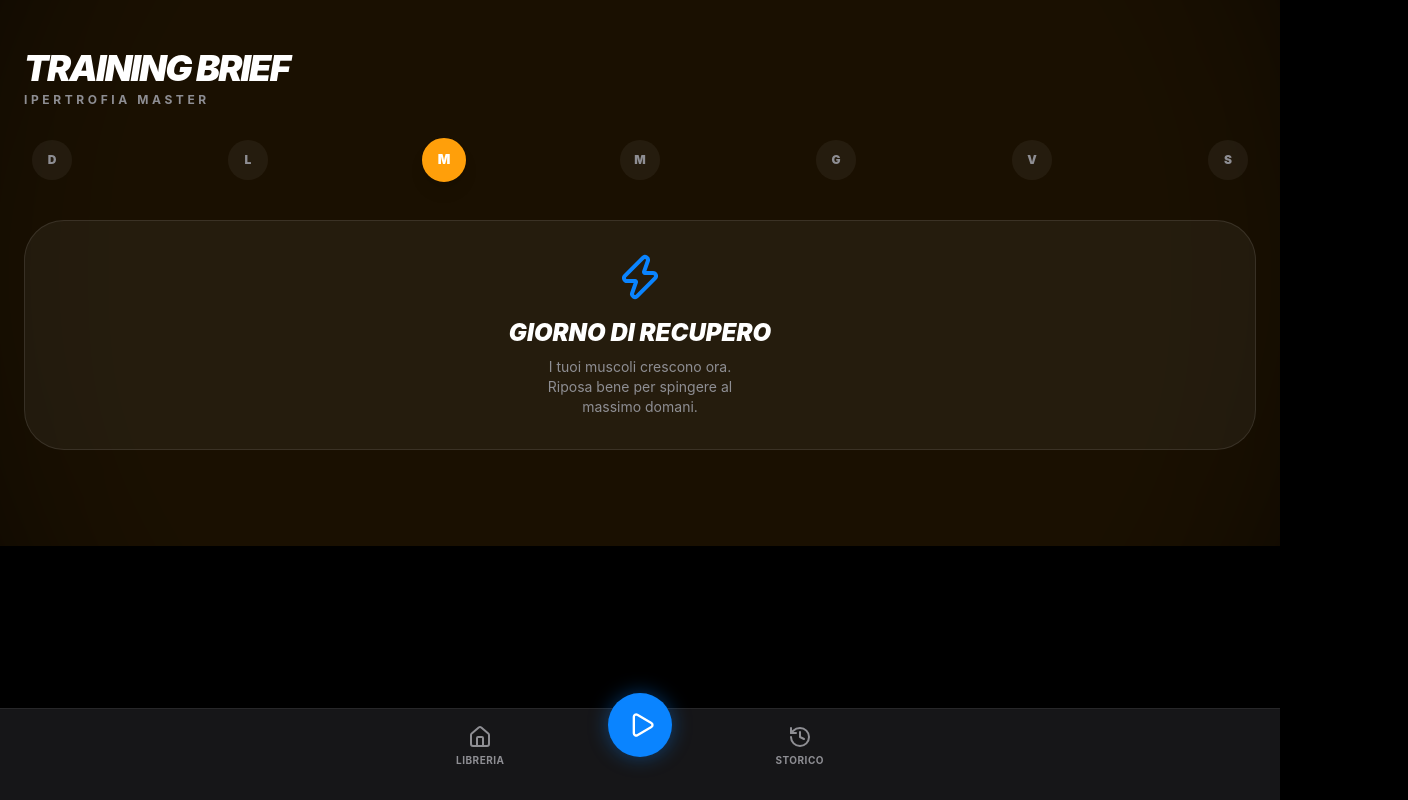
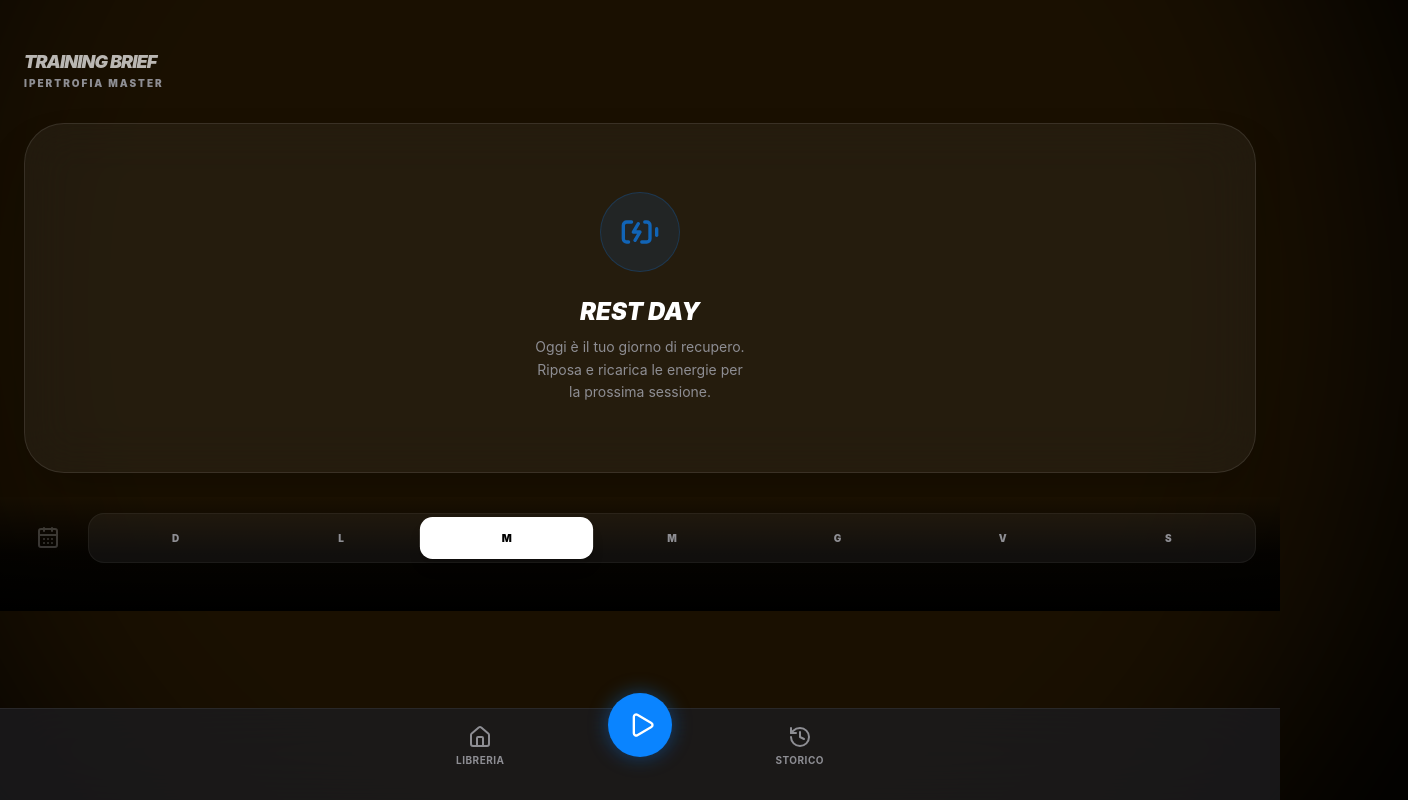
Before and after one commit to Gabri126/fittrack-pro, a React (Vite) app: page / in a window 1280 px wide. Both pictures are taken after a click on the button "VAI ALLA LIVEVIEW". Shown: the top 800 px of the page, 1408 px wide, since content can reach past the window. Built offline with nearby package versions, Linux system fonts and the light colour scheme.

Commit message:
backup 07/05/26

```diff
--- a/src/views/LiveView.jsx
+++ b/src/views/LiveView.jsx
@@ -1,5 +1,9 @@
 import React, { useState, useEffect, useMemo, useRef } from 'react';
-import { PlayCircle, CheckCircle2, Trophy, AlertTriangle, ArrowLeft, Heart, Flame, Dumbbell, Zap, Pause, Play, NotebookPen, X, RefreshCcw, RefreshCw, XCircle, ChevronRight, Activity, Clock, ChevronDown, ChevronUp } from 'lucide-react';
+import {
+  PlayCircle, CheckCircle2, Trophy, AlertTriangle, ArrowLeft, Heart, Flame, Dumbbell, Zap,
+  Pause, Play, NotebookPen, X, RefreshCcw, RefreshCw, XCircle, ChevronRight, Activity,
+  Clock, ChevronDown, ChevronUp, BatteryCharging, CalendarDays, Calendar
+} from 'lucide-react';
 import { motion, AnimatePresence } from 'framer-motion';
 import confetti from 'canvas-confetti';
 import { cn } from '../App';
@@ -30,26 +34,14 @@ export default function LiveView({
 }) {
 
   const activePlan = library?.find(p => p.status === 'active');
-
-  // 1. TOP LEVEL SAFETY GUARD
-  if (!activeWorkout && !activePlan) {
-    return (
-      <div className="flex flex-col h-full bg-black text-white p-8 items-center justify-center text-center">
-        <Dumbbell size={64} className="text-muted/20 mb-6" />
-        <h2 className="text-2xl font-bold mb-2 uppercase italic tracking-tighter">Nessun Allenamento</h2>
-        <p className="text-muted text-sm max-w-xs leading-relaxed">Attiva un piano nel Laboratorio per sbloccare il briefing giornaliero e iniziare la sessione.</p>
-        <button onClick={() => setCurrentTab('editor')} className="mt-8 bg-white text-black font-black uppercase tracking-widest px-8 py-3 rounded-full active:scale-95 transition-all text-xs">Vai al Laboratorio</button>
-      </div>
-    );
-  }
-
   const todayDayOfWeek = new Date().getDay();
   const [selectedDayIndex, setSelectedDayIndex] = useState(todayDayOfWeek);
-  const [isWorkoutFinished, setIsWorkoutFinished] = useState(false);
   const [direction, setDirection] = useState(1);
   const [activePicker, setActivePicker] = useState(null); // 'reps', 'weight'
   const [activeSetTimer, setActiveSetTimer] = useState(null); // { left, total }
   const [isPaused, setIsPaused] = useState(false);
+  const [isWorkoutFinished, setIsWorkoutFinished] = useState(false);
+  const [pendingWarmupInjection, setPendingWarmupInjection] = useState(false);
 
   useEffect(() => {
     return () => setIsTabBarHidden(false);
@@ -63,7 +55,7 @@ export default function LiveView({
     }
   }, [isPaused, isWorkoutFinished, activeWorkout, setIsTabBarHidden]);
 
-  // PROTECTED DERIVED VARIABLES (Optional Chaining everywhere)
+  // PROTECTED DERIVED VARIABLES
   const currentExercise = activeWorkout?.exercises?.[currentExerciseIndex] || null;
   const activeSetIndex = currentExercise ? currentExercise.sets.findIndex(s => !s.completed) : -1;
   const isExerciseDone = currentExercise && activeSetIndex === -1;
@@ -72,14 +64,17 @@ export default function LiveView({
 
   const currentVolume = useMemo(() => {
     if (!activeWorkout?.exercises) return 0;
-    return activeWorkout.exercises.reduce((acc, ex) => acc + ex.sets.filter(s => s.completed && !s.isWarmup).reduce((sum, s) => sum + (parseFloat(s.weight) || 0) * (parseInt(s.reps) || 0), 0), 0);
+    return activeWorkout.exercises.reduce((acc, ex) => {
+      const sets = ex.sets || [];
+      return acc + sets.filter(s => s.completed && !s.isWarmup).reduce((sum, s) => sum + (parseFloat(s.weight) || 0) * (parseInt(s.reps) || 0), 0);
+    }, 0);
   }, [activeWorkout]);
 
-  // BRIEFING DATA (Memoized)
+  // BRIEFING DATA (Secure definition)
   const briefingData = useMemo(() => {
-    if (!activePlan) return null;
+    if (!activePlan?.days) return null;
     const day = activePlan.days.find(d => d.dayOfWeek === selectedDayIndex);
-    if (!day || day.exercises.length === 0) return null;
+    if (!day || !day.exercises || day.exercises.length === 0) return null;
 
     let totalVol = 0;
     let warmup = 0;
@@ -97,7 +92,19 @@ export default function LiveView({
     return { volume: totalVol, warmup, work, exercisesCount: day.exercises.length, tags: day.tags || [] };
   }, [activePlan, selectedDayIndex]);
 
-  // UTILS
+  // NAVIGATION HANDLERS
+  const handleNextDay = () => {
+    setDirection(1);
+    setSelectedDayIndex(prev => (prev + 1) % 7);
+    if (navigator.vibrate) navigator.vibrate(10);
+  };
+
+  const handlePrevDay = () => {
+    setDirection(-1);
+    setSelectedDayIndex(prev => (prev - 1 + 7) % 7);
+    if (navigator.vibrate) navigator.vibrate(10);
+  };
+
   const formatTime = (sec) => {
     const m = Math.floor(sec / 60);
     const s = sec % 60;
@@ -105,20 +112,31 @@ export default function LiveView({
   };
 
   const startWorkout = () => {
-    if (!activePlan) return;
+    if (!activePlan?.days) return;
     const currentDay = activePlan.days.find(d => d.dayOfWeek === selectedDayIndex);
-    if (!currentDay || currentDay.exercises.length === 0) return;
+    if (!currentDay || !currentDay.exercises || currentDay.exercises.length === 0) return;
 
     const exercises = currentDay.exercises.map(ex => {
       const sourceSets = ex.setDetails || Array.from({ length: parseInt(ex.sets) || 1 }).map((_, i) => ({
         id: `set-${Date.now()}-${i}`, reps: ex.reps, weight: ex.weight, type: 'reps', isWarmup: false, restTime: null
       }));
-      const sets = sourceSets.map(s => ({ ...s, completed: false, type: s.type || 'reps', isWarmup: s.isWarmup || false, restTime: s.restTime || null }));
+      const sets = sourceSets.map(s => ({
+        ...s,
+        completed: false,
+        type: s.type || 'reps',
+        isWarmup: s.isWarmup || false,
+        restTime: s.restTime || null
+      }));
       return { ...ex, id: `ex-${Date.now()}-${Math.random()}`, sets };
     });
 
     setActiveWorkout({
-      id: `session-${Date.now()}`, dayId: currentDay.id, dayName: DAY_NAMES[currentDay.dayOfWeek], planName: activePlan.name, startTime: Date.now(), exercises
+      id: `session-${Date.now()}`,
+      dayId: currentDay.id,
+      dayName: DAY_NAMES[currentDay.dayOfWeek],
+      planName: activePlan.name,
+      startTime: Date.now(),
+      exercises
     });
     setCurrentExerciseIndex(0);
     setIsWorkoutFinished(false);
@@ -177,9 +195,56 @@ export default function LiveView({
     });
   };
 
+  const injectWarmup = (weightOverride) => {
+    const weight = weightOverride !== undefined ? weightOverride : (currentSet?.weight || 0);
+    const targetReps = parseInt(currentExercise?.reps) || 10;
+
+    if (weight <= 0) {
+      setActivePicker('weight');
+      setPendingWarmupInjection(true);
+      return;
+    }
+
+    setActiveWorkout(prev => {
+      if (!prev) return prev;
+      const exIdx = prev.exercises.findIndex(e => e.id === currentExercise.id);
+      if (exIdx === -1) return prev;
+
+      const newExs = [...prev.exercises];
+      const currentEx = { ...newExs[exIdx] };
+
+      const warmupA = {
+        id: `warmup-a-${Date.now()}`,
+        weight: Math.round(weight * 0.5 * 4) / 4,
+        reps: targetReps,
+        type: 'reps',
+        isWarmup: true,
+        completed: false,
+        restTime: 60
+      };
+
+      const warmupB = {
+        id: `warmup-b-${Date.now()}`,
+        weight: Math.round(weight * 0.75 * 4) / 4,
+        reps: Math.max(4, Math.floor(targetReps / 2)),
+        type: 'reps',
+        isWarmup: true,
+        completed: false,
+        restTime: 90
+      };
+
+      currentEx.sets = [warmupA, warmupB, ...currentEx.sets];
+      newExs[exIdx] = currentEx;
+
+      return { ...prev, exercises: newExs };
+    });
+
+    setPendingWarmupInjection(false);
+    if (navigator.vibrate) navigator.vibrate([50, 30, 50]);
+  };
+
   const goNextExercise = () => {
     if (currentExerciseIndex < totalExercises - 1) {
-      setDirection(1);
       setCurrentExerciseIndex(currentExerciseIndex + 1);
       resetTimer();
     } else {
@@ -189,7 +254,6 @@ export default function LiveView({
 
   const goPrevExercise = () => {
     if (currentExerciseIndex > 0) {
-      setDirection(-1);
       setCurrentExerciseIndex(currentExerciseIndex - 1);
       resetTimer();
     }
@@ -205,51 +269,135 @@ export default function LiveView({
     setCurrentTab('history');
   };
 
-  // 1. DASHBOARD BRIEFING (Se workout non iniziato o non esiste)
+  // 1. DASHBOARD BRIEFING (Safety Guard for activePlan)
   if (!activeWorkout?.startTime && !isWorkoutFinished) {
+    if (!activePlan) {
       return (
-      <div className="flex flex-col h-full bg-black text-white p-6 pt-12 pb-24 overflow-hidden relative">
+        <div className="flex flex-col h-full bg-black text-white p-8 items-center justify-center text-center">
+          <Dumbbell size={64} className="text-muted/20 mb-6" />
+          <h2 className="text-2xl font-bold mb-2 uppercase italic tracking-tighter">Nessun Allenamento Attivo</h2>
+          <p className="text-muted text-sm max-w-xs leading-relaxed">Attiva un piano nella libreria per sbloccare il briefing giornaliero.</p>
+          <button onClick={() => setCurrentTab('editor')} className="mt-8 bg-white text-black font-black uppercase tracking-widest px-8 py-3 rounded-full active:scale-95 transition-all text-xs">Vai al Laboratorio</button>
+        </div>
+      );
+    }
+
+    const isToday = selectedDayIndex === todayDayOfWeek;
+
+    return (
+      <div className="flex flex-col h-full bg-black text-white selection:bg-transparent touch-action-pan-y relative">
         <div className="absolute top-1/2 left-1/2 -translate-x-1/2 -translate-y-1/2 w-[120vw] h-[120vw] bg-accentOrange/10 blur-[120px] rounded-full pointer-events-none" />
-        <div className="relative z-10 mb-8">
-          <h1 className="text-4xl font-black mb-1 tracking-tighter uppercase italic">Training Brief</h1>
-          <p className="text-muted text-xs font-bold uppercase tracking-[0.3em]">{activePlan?.name || 'Piano Libero'}</p>
+
+        {/* Compact Header */}
+        <header className="px-6 pt-12 pb-2 relative z-10">
+          <h1 className="text-lg font-black tracking-tighter uppercase italic text-white/70">Training Brief</h1>
+          <p className="text-[10px] font-black text-muted uppercase tracking-[0.2em]">{activePlan.name}</p>
+        </header>
+
+        <div className="flex-1 overflow-y-auto hide-scrollbar touch-action-pan-y relative z-10 py-6">
+          <AnimatePresence mode="wait" custom={direction}>
+            <motion.div
+              key={selectedDayIndex}
+              drag="x"
+              dragConstraints={{ left: 0, right: 0 }}
+              dragElastic={0.2}
+              onDragEnd={(e, { offset }) => {
+                if (offset.x > 50) handlePrevDay();
+                else if (offset.x < -50) handleNextDay();
+              }}
+              initial={{ opacity: 0, x: direction * 40 }}
+              animate={{ opacity: 1, x: 0 }}
+              exit={{ opacity: 0, x: -direction * 40 }}
+              transition={{ type: 'spring', damping: 25, stiffness: 300 }}
+              className="px-6 w-full"
+            >
+              {briefingData ? (
+                <div className="bg-white/5 backdrop-blur-xl border border-white/10 rounded-[40px] p-8 flex flex-col shadow-2xl relative overflow-hidden">
+                  <div className="flex items-center justify-between mb-4">
+                    <h2 className="text-3xl font-black tracking-tighter italic uppercase text-white">{DAY_NAMES[selectedDayIndex]}</h2>
+                    {isToday && <span className="bg-accentOrange text-black text-[9px] font-black uppercase px-2 py-0.5 rounded shadow-lg shadow-accentOrange/20">OGGI</span>}
                   </div>
-        <div className="flex justify-between items-center mb-10 px-2 relative z-10">
-          {DAY_LABELS.map((label, i) => (
-            <button key={i} onClick={() => setSelectedDayIndex(i)} className={cn("w-10 h-10 rounded-full flex items-center justify-center text-xs font-black transition-all border-2", selectedDayIndex === i ? "bg-accentOrange border-accentOrange shadow-lg scale-110 text-white" : "bg-white/5 border-transparent text-muted")}>{label}</button>
+
+                  <div className="flex flex-wrap gap-2 mb-10">
+                    {(briefingData.tags || []).map((t, i) => (
+                      <span key={i} className="text-[10px] font-black uppercase bg-accentBlue/10 text-accentBlue px-3 py-1 rounded-full border border-accentBlue/20">{t}</span>
                     ))}
                   </div>
-        <div className="flex-1 relative z-10">
-          {briefingData ? (
-            <div className="h-full bg-white/5 backdrop-blur-xl border border-white/10 rounded-[40px] p-8 flex flex-col">
-              <h2 className="text-3xl font-black tracking-tighter italic uppercase mb-2">{DAY_NAMES[selectedDayIndex]}</h2>
-              <div className="flex flex-wrap gap-2 mb-10">
-                {briefingData.tags.map((t, i) => <span key={i} className="text-[10px] font-black uppercase bg-accentOrange/10 text-accentOrange px-3 py-1 rounded-full">{t}</span>)}
+
+                  <div className="space-y-8 relative z-10">
+                    <div>
+                      <span className="text-[10px] font-black text-muted uppercase tracking-[0.3em] block mb-1">Volume Muscolare</span>
+                      <div className="flex items-baseline space-x-2">
+                        <span className="text-6xl font-black italic tracking-tighter text-white">{briefingData.volume.toLocaleString()}</span>
+                        <span className="text-xl font-bold text-muted italic">KG</span>
                       </div>
-              <div className="flex-1 flex flex-col justify-center space-y-8">
-                <div>
-                  <span className="text-[10px] font-black text-muted uppercase tracking-[0.3em]">Volume Stimato</span>
-                  <div className="flex items-baseline space-x-2"><span className="text-6xl font-black italic">{briefingData.volume.toLocaleString()}</span><span className="text-xl font-bold text-muted italic">KG</span></div>
                     </div>
+
                     <div className="grid grid-cols-2 gap-4">
                       <div className="p-5 bg-black/40 border border-white/5 rounded-[28px]">
                         <span className="text-[10px] text-muted uppercase block mb-1">Esercizi</span>
-                    <span className="text-2xl font-black italic">{briefingData.exercisesCount}</span>
+                        <span className="text-2xl font-black italic text-white">{briefingData.exercisesCount}</span>
                       </div>
                       <div className="p-5 bg-black/40 border border-white/5 rounded-[28px]">
-                    <span className="text-[10px] text-muted uppercase block mb-1">Struttura</span>
-                    <span className="text-xl font-black italic text-accentOrange">{briefingData.warmup}W | {briefingData.work}W</span>
+                        <span className="text-[10px] text-muted uppercase block mb-1">Set Totali</span>
+                        <span className="text-xl font-black italic text-accentOrange">{briefingData.work} Serie</span>
                       </div>
                     </div>
                   </div>
-              <button onClick={startWorkout} className="mt-8 w-full bg-accentOrange py-5 rounded-[28px] font-black text-lg italic uppercase tracking-widest shadow-xl active:scale-95 transition-all">Inizia Allenamento</button>
                 </div>
               ) : (
-            <div className="h-full flex flex-col items-center justify-center text-center p-8 bg-white/5 rounded-[40px] border border-white/10">
-              <Zap size={48} className="text-accentBlue mb-4" />
-              <h2 className="text-2xl font-black italic uppercase">Giorno di Recupero</h2>
-              <p className="text-muted text-sm mt-2 max-w-[200px]">I tuoi muscoli crescono ora. Riposa bene per spingere al massimo domani.</p>
+                <div className="bg-white/5 backdrop-blur-xl border border-white/10 rounded-[40px] p-12 flex flex-col items-center justify-center text-center shadow-2xl min-h-[350px]">
+                  <div className="w-20 h-20 bg-accentBlue/10 rounded-full flex items-center justify-center mb-6 border border-accentBlue/20">
+                    <BatteryCharging size={40} className="text-accentBlue animate-pulse" />
                   </div>
+                  <h2 className="text-2xl font-black italic uppercase text-white mb-2">Rest Day</h2>
+                  <p className="text-muted text-sm max-w-[220px] leading-relaxed">
+                    Oggi è il tuo giorno di recupero. Riposa e ricarica le energie per la prossima sessione.
+                  </p>
+                </div>
+              )}
+            </motion.div>
+          </AnimatePresence>
+        </div>
+
+        {/* Navigation & Action Footer */}
+        <div className="px-6 pb-12 pt-4 relative z-20 space-y-6 mt-auto bg-gradient-to-t from-black via-black/80 to-transparent">
+          <div className="flex items-center space-x-4">
+             <button
+               disabled={isToday}
+               onClick={() => { setSelectedDayIndex(todayDayOfWeek); setDirection(todayDayOfWeek > selectedDayIndex ? -1 : 1); }}
+               className={cn(
+                 "p-3 rounded-2xl transition-all",
+                 isToday ? "opacity-20 pointer-events-none" : "bg-white/5 text-accentBlue border border-white/10 active:scale-95"
+               )}
+             >
+               <CalendarDays size={24} />
+             </button>
+
+             <div className="flex-1 flex justify-between items-center bg-white/5 p-1 rounded-2xl border border-white/5">
+                {DAY_LABELS.map((label, i) => (
+                  <button
+                    key={i}
+                    onClick={() => { setDirection(i > selectedDayIndex ? 1 : -1); setSelectedDayIndex(i); if (navigator.vibrate) navigator.vibrate(5); }}
+                    className={cn(
+                      "flex-1 h-10 rounded-xl flex items-center justify-center text-[10px] font-black transition-all",
+                      selectedDayIndex === i ? "bg-white text-black shadow-lg scale-105" : "text-muted hover:text-white"
+                    )}
+                  >
+                    {label}
+                  </button>
+                ))}
+             </div>
+          </div>
+
+          {briefingData && (
+            <button
+              onClick={startWorkout}
+              className="w-full bg-accentOrange py-5 rounded-[28px] font-black text-xl italic uppercase tracking-[0.1em] shadow-[0_10px_30px_rgba(255,159,10,0.3)] active:scale-[0.98] transition-all flex items-center justify-center space-x-3"
+            >
+              <span>Inizia Sessione</span>
+              <ChevronRight size={20} />
+            </button>
           )}
         </div>
       </div>
@@ -271,7 +419,7 @@ export default function LiveView({
     );
   }
 
-  // 3. TACTICAL FOCUS VIEW (Solo se c'è un currentExercise valido)
+  // 3. TACTICAL FOCUS VIEW
   if (!currentExercise) return null;
 
   return (
@@ -283,11 +431,21 @@ export default function LiveView({
             <span className="text-2xl font-black italic">{activeSetIndex + 1}</span>
             <span className="text-muted font-bold">/ {currentExercise.sets.length}</span>
           </div>
+          {(activeSetIndex === 0 && !currentExercise.sets.some(s => s.isWarmup)) && (
+            <motion.button
+              initial={{ opacity: 0, scale: 0.8 }} animate={{ opacity: 1, scale: 1 }}
+              onClick={() => injectWarmup()}
+              className="mt-2 bg-white/10 hover:bg-white/20 px-3 py-1.5 rounded-full flex items-center space-x-1.5 transition-colors border border-white/5 active:scale-90"
+            >
+              <Flame size={12} className="text-accentOrange" />
+              <span className="text-[10px] font-black uppercase tracking-widest text-white">+ Scaldati</span>
+            </motion.button>
+          )}
         </div>
         <div className="absolute left-1/2 -translate-x-1/2 top-12 text-center w-[60%]">
           <h2 className="text-lg font-black tracking-tighter uppercase italic truncate">{currentExercise.exerciseName}</h2>
           <div className="flex justify-center space-x-1 mt-2">
-            {activeWorkout?.exercises?.map((ex, i) => (
+            {activeWorkout.exercises.map((ex, i) => (
               <motion.div key={i} animate={i === currentExerciseIndex ? { scale: [1, 1.2, 1], opacity: [0.5, 1, 0.5] } : {}} transition={{ repeat: Infinity, duration: 2 }} className={cn("w-1.5 h-1.5 rounded-full", i < currentExerciseIndex ? "bg-[#34C759]" : (i === currentExerciseIndex ? "bg-accentBlue" : "bg-white/10"))} />
             ))}
           </div>
@@ -304,29 +462,33 @@ export default function LiveView({
           {currentSet?.isWarmup && <div className="absolute top-4 left-4 bg-accentOrange text-black text-[9px] font-black uppercase px-3 py-1 rounded-full">Riscaldamento</div>}
         </div>
 
-        <div className="grid grid-cols-2 gap-4 mb-8">
-          <button onClick={() => setActivePicker('weight')} className="bg-white/5 border border-white/10 rounded-[40px] py-12 flex flex-col items-center justify-center active:scale-95 transition-all">
-            <span className="text-[10px] font-black text-muted uppercase mb-4 tracking-widest">Kg</span>
+        <div className="grid grid-cols-2 gap-6 mb-8">
+          <div className="flex flex-col space-y-3">
+            <span className="text-lg font-bold text-surface uppercase tracking-widest pl-2">Kg</span>
+            <button onClick={() => setActivePicker('weight')} className="bg-surface/50 border border-white/5 rounded-[32px] h-32 flex items-center justify-center active:scale-95 transition-all shadow-lg">
               <span className="text-6xl font-black italic tracking-tighter tabular-nums">{currentSet?.weight || 0}</span>
             </button>
-          <button onClick={() => setActivePicker('reps')} className="bg-white/5 border border-white/10 rounded-[40px] py-12 flex flex-col items-center justify-center active:scale-95 transition-all">
-            <div className="flex items-center space-x-1 mb-4">
-              <span className="text-[10px] font-black text-muted uppercase tracking-widest">{currentSet?.type === 'time' ? 'Sec' : 'Rep'}</span>
+          </div>
+          <div className="flex flex-col space-y-3">
+            <div className="flex items-center justify-between px-2">
+              <span className="text-lg font-bold text-surface uppercase tracking-widest">{currentSet?.type === 'time' ? 'Sec' : 'Rep'}</span>
               <button onClick={(e) => { e.stopPropagation(); setActiveWorkout(prev => {
                 const exs = [...prev.exercises];
                 const sets = [...exs[currentExerciseIndex].sets];
                 sets[activeSetIndex] = { ...sets[activeSetIndex], type: currentSet.type === 'time' ? 'reps' : 'time' };
                 exs[currentExerciseIndex] = { ...exs[currentExerciseIndex], sets };
                 return { ...prev, exercises: exs };
-              })}} className="text-accentBlue hover:text-white transition-colors">
-                <RefreshCw size={10} />
+              })}} className="p-2 -mr-2 text-accentBlue hover:text-white transition-colors active:scale-110">
+                <RefreshCw size={18} />
               </button>
             </div>
+            <button onClick={() => setActivePicker('reps')} className="bg-surface/50 border border-white/5 rounded-[32px] h-32 flex items-center justify-center active:scale-95 transition-all shadow-lg">
               <div className="flex items-baseline">
                 <span className="text-6xl font-black italic tracking-tighter tabular-nums">{activeSetTimer ? activeSetTimer.left : (currentSet?.reps || 0)}</span>
                 {currentSet?.type === 'time' && !activeSetTimer && <span className="text-xl font-bold text-muted ml-1 italic mt-4">s</span>}
               </div>
             </button>
+          </div>
         </div>
 
         <div className="flex-1 flex flex-col justify-end pb-12 space-y-4">
@@ -399,6 +561,9 @@ export default function LiveView({
                   initialValue={currentSet?.weight || 0}
                   onSelect={(val) => {
                     updateSetWeight(currentExercise.id, activeSetIndex, val);
+                    if (pendingWarmupInjection) {
+                      injectWarmup(val);
+                    }
                     setActivePicker(null);
                   }}
                   onClose={() => setActivePicker(null)}
```
Also changed, not shown: src/components/Pickers.jsx (+5 -3 lines). Lines whose indentation alone changed are shown as unchanged.
